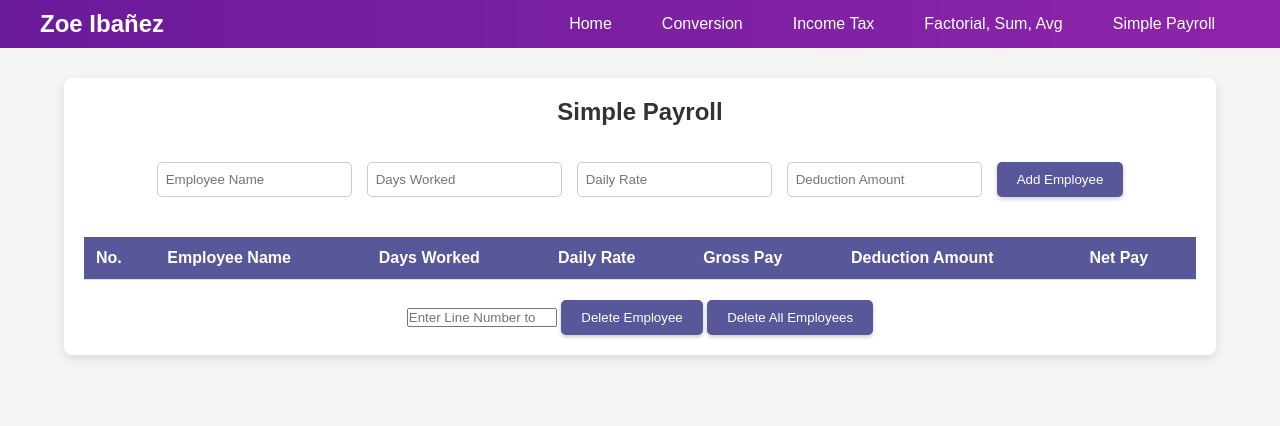
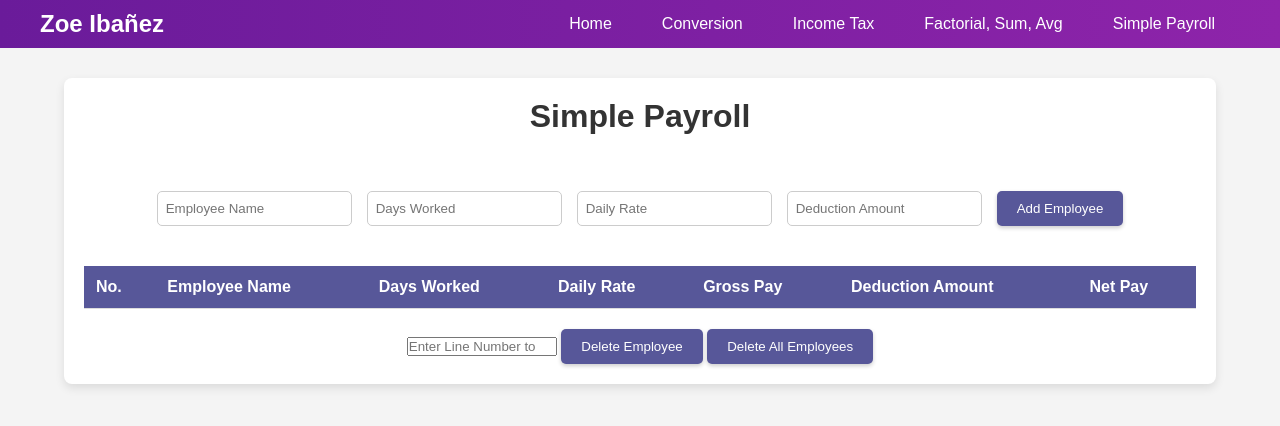
Before and after one commit to zoeibanez/ITC, a plain HTML site: page sp.html in a window 1280 px wide. Drawn offline with Linux system fonts and the light colour scheme.

Commit message:
Update sp.css

```diff
--- a/sp.css
+++ b/sp.css
@@ -113,7 +113,9 @@ nav a:focus {
 }
 
 h2 {
+  font-size: 2rem;
   color: #333;
+  margin-bottom: 20px;
 }
 
 /* Table Styles */
```
